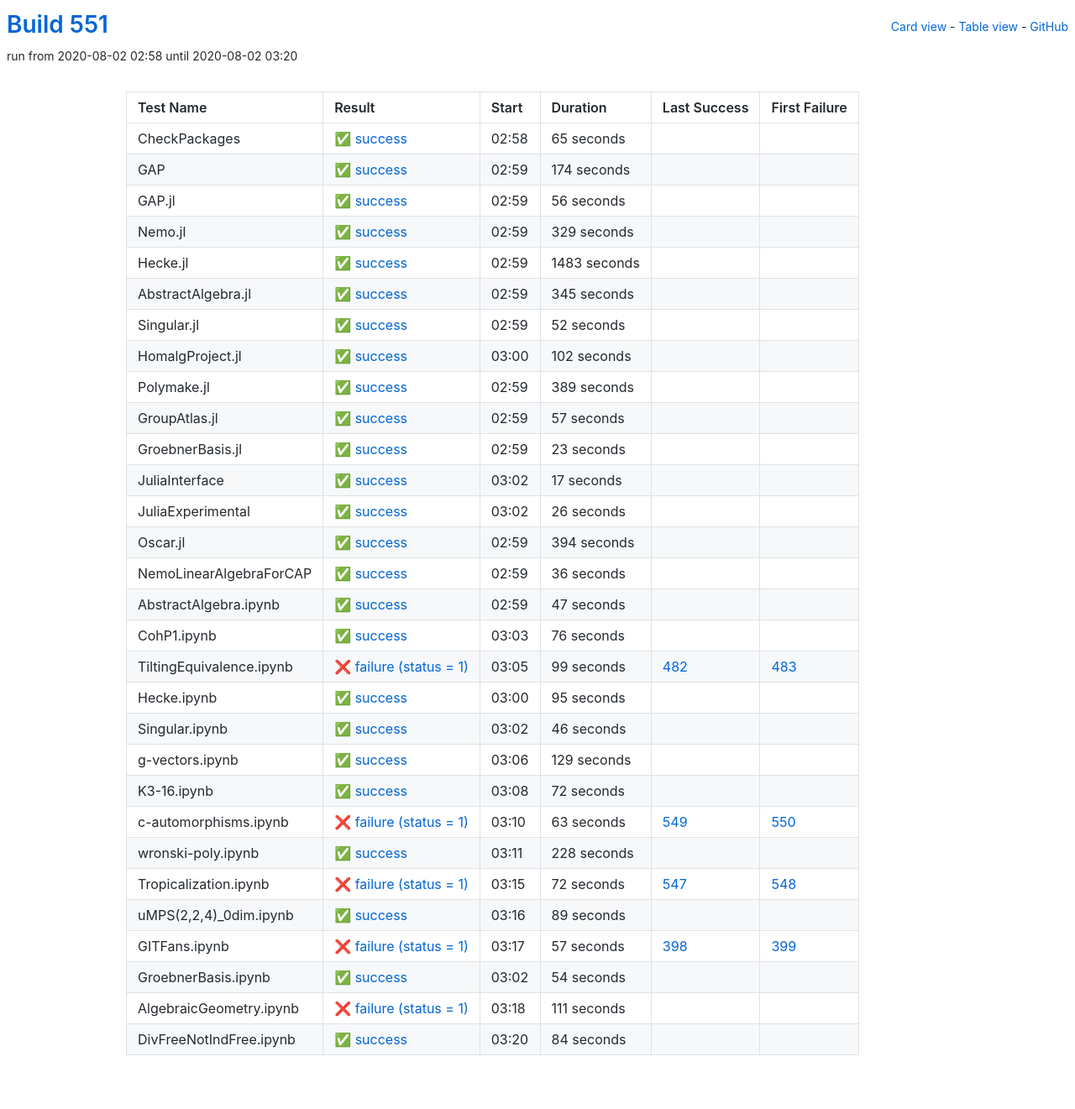
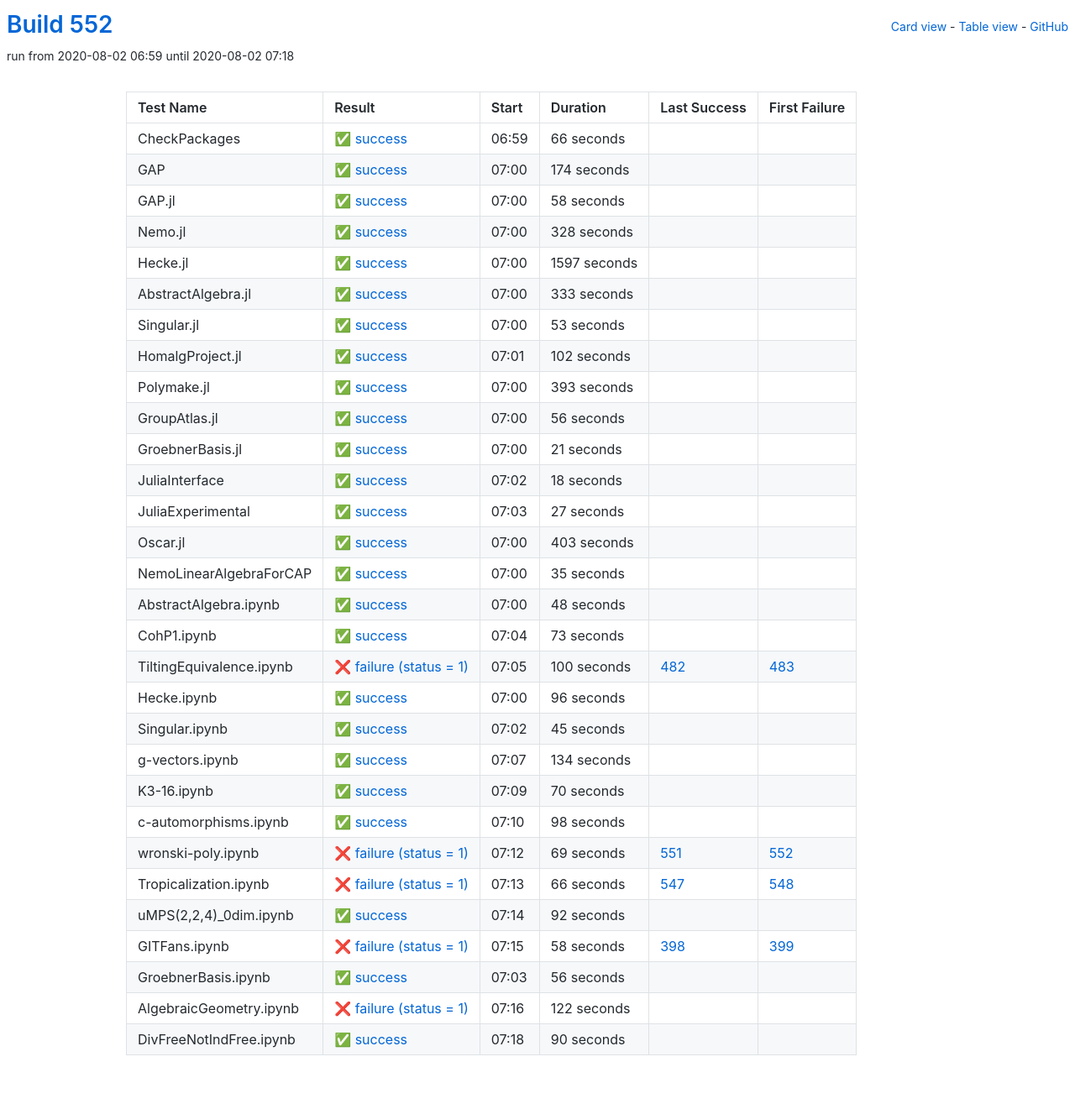
Before and after one commit to oscar-system/oscar-ci-status-stable, a Jekyll site: the page built from table.html, in a window 1280 px wide. Shown: the whole page at 84% size. Built offline with Jekyll 4.4.1, drawn with Linux system fonts in a browser that asks for light colours.

Commit message:
Build #552

```diff
--- a/_data/ci.yml
+++ b/_data/ci.yml
@@ -1,6 +1,6 @@
 ---
-build: 551
-build_url: https://oscarci.mathematik.uni-kl.de/job/oscar-stable/551/
+build: 552
+build_url: https://oscarci.mathematik.uni-kl.de/job/oscar-stable/552/
 job: oscar-stable
 organization: oscar-system
 repo: oscar-ci-status-stable
@@ -8,20 +8,20 @@ repourl: https://github.com/oscar-system/oscar-ci-status-stable
 tests:
 - name: CheckPackages
   id: checkpackages
-  log: https://oscarci.mathematik.uni-kl.de/job/oscar-stable/551/artifact/logs/build-551/CheckPackages.log
-  start: 2020-08-02 02:58
+  log: https://oscarci.mathematik.uni-kl.de/job/oscar-stable/552/artifact/logs/build-552/CheckPackages.log
+  start: 2020-08-02 06:59
   success: true
   exitcode: 0
   status: success
-  duration: 65
+  duration: 66
   last_success: false
   last_success_url:
   first_failure: false
   first_failure_url:
 - name: GAP
   id: gap
-  log: https://oscarci.mathematik.uni-kl.de/job/oscar-stable/551/artifact/logs/build-551/GAP.log
-  start: 2020-08-02 02:59
+  log: https://oscarci.mathematik.uni-kl.de/job/oscar-stable/552/artifact/logs/build-552/GAP.log
+  start: 2020-08-02 07:00
   success: true
   exitcode: 0
   status: success
@@ -32,68 +32,68 @@ tests:
   first_failure_url:
 - name: GAP.jl
   id: gap-jl
-  log: https://oscarci.mathematik.uni-kl.de/job/oscar-stable/551/artifact/logs/build-551/GAP.jl.log
-  start: 2020-08-02 02:59
+  log: https://oscarci.mathematik.uni-kl.de/job/oscar-stable/552/artifact/logs/build-552/GAP.jl.log
+  start: 2020-08-02 07:00
   success: true
   exitcode: 0
   status: success
-  duration: 56
+  duration: 58
   last_success: false
   last_success_url:
   first_failure: false
   first_failure_url:
 - name: Nemo.jl
   id: nemo-jl
-  log: https://oscarci.mathematik.uni-kl.de/job/oscar-stable/551/artifact/logs/build-551/Nemo.jl.log
-  start: 2020-08-02 02:59
+  log: https://oscarci.mathematik.uni-kl.de/job/oscar-stable/552/artifact/logs/build-552/Nemo.jl.log
+  start: 2020-08-02 07:00
   success: true
   exitcode: 0
   status: success
-  duration: 329
+  duration: 328
   last_success: false
   last_success_url:
   first_failure: false
   first_failure_url:
 - name: Hecke.jl
   id: hecke-jl
-  log: https://oscarci.mathematik.uni-kl.de/job/oscar-stable/551/artifact/logs/build-551/Hecke.jl.log
-  start: 2020-08-02 02:59
+  log: https://oscarci.mathematik.uni-kl.de/job/oscar-stable/552/artifact/logs/build-552/Hecke.jl.log
+  start: 2020-08-02 07:00
   success: true
   exitcode: 0
   status: success
-  duration: 1483
+  duration: 1597
   last_success: false
   last_success_url:
   first_failure: false
   first_failure_url:
 - name: AbstractAlgebra.jl
   id: abstractalgebra-jl
-  log: https://oscarci.mathematik.uni-kl.de/job/oscar-stable/551/artifact/logs/build-551/AbstractAlgebra.jl.log
-  start: 2020-08-02 02:59
+  log: https://oscarci.mathematik.uni-kl.de/job/oscar-stable/552/artifact/logs/build-552/AbstractAlgebra.jl.log
+  start: 2020-08-02 07:00
   success: true
   exitcode: 0
   status: success
-  duration: 345
+  duration: 333
   last_success: false
   last_success_url:
   first_failure: false
   first_failure_url:
 - name: Singular.jl
   id: singular-jl
-  log: https://oscarci.mathematik.uni-kl.de/job/oscar-stable/551/artifact/logs/build-551/Singular.jl.log
-  start: 2020-08-02 02:59
+  log: https://oscarci.mathematik.uni-kl.de/job/oscar-stable/552/artifact/logs/build-552/Singular.jl.log
+  start: 2020-08-02 07:00
   success: true
   exitcode: 0
   status: success
-  duration: 52
+  duration: 53
   last_success: false
   last_success_url:
   first_failure: false
   first_failure_url:
 - name: HomalgProject.jl
   id: homalgproject-jl
-  log: https://oscarci.mathematik.uni-kl.de/job/oscar-stable/551/artifact/logs/build-551/HomalgProject.jl.log
-  start: 2020-08-02 03:00
+  log: https://oscarci.mathematik.uni-kl.de/job/oscar-stable/552/artifact/logs/build-552/HomalgProject.jl.log
+  start: 2020-08-02 07:01
   success: true
   exitcode: 0
   status: success
@@ -104,264 +104,264 @@ tests:
   first_failure_url:
 - name: Polymake.jl
   id: polymake-jl
-  log: https://oscarci.mathematik.uni-kl.de/job/oscar-stable/551/artifact/logs/build-551/Polymake.jl.log
-  start: 2020-08-02 02:59
+  log: https://oscarci.mathematik.uni-kl.de/job/oscar-stable/552/artifact/logs/build-552/Polymake.jl.log
+  start: 2020-08-02 07:00
   success: true
   exitcode: 0
   status: success
-  duration: 389
+  duration: 393
   last_success: false
   last_success_url:
   first_failure: false
   first_failure_url:
 - name: GroupAtlas.jl
   id: groupatlas-jl
-  log: https://oscarci.mathematik.uni-kl.de/job/oscar-stable/551/artifact/logs/build-551/GroupAtlas.jl.log
-  start: 2020-08-02 02:59
+  log: https://oscarci.mathematik.uni-kl.de/job/oscar-stable/552/artifact/logs/build-552/GroupAtlas.jl.log
+  start: 2020-08-02 07:00
   success: true
   exitcode: 0
   status: success
-  duration: 57
+  duration: 56
   last_success: false
   last_success_url:
   first_failure: false
   first_failure_url:
 - name: GroebnerBasis.jl
   id: groebnerbasis-jl
-  log: https://oscarci.mathematik.uni-kl.de/job/oscar-stable/551/artifact/logs/build-551/GroebnerBasis.jl.log
-  start: 2020-08-02 02:59
+  log: https://oscarci.mathematik.uni-kl.de/job/oscar-stable/552/artifact/logs/build-552/GroebnerBasis.jl.log
+  start: 2020-08-02 07:00
   success: true
   exitcode: 0
   status: success
-  duration: 23
+  duration: 21
   last_success: false
   last_success_url:
   first_failure: false
   first_failure_url:
 - name: JuliaInterface
   id: juliainterface
-  log: https://oscarci.mathematik.uni-kl.de/job/oscar-stable/551/artifact/logs/build-551/JuliaInterface.log
-  start: 2020-08-02 03:02
+  log: https://oscarci.mathematik.uni-kl.de/job/oscar-stable/552/artifact/logs/build-552/JuliaInterface.log
+  start: 2020-08-02 07:02
   success: true
   exitcode: 0
   status: success
-  duration: 17
+  duration: 18
   last_success: false
   last_success_url:
   first_failure: false
   first_failure_url:
 - name: JuliaExperimental
   id: juliaexperimental
-  log: https://oscarci.mathematik.uni-kl.de/job/oscar-stable/551/artifact/logs/build-551/JuliaExperimental.log
-  start: 2020-08-02 03:02
+  log: https://oscarci.mathematik.uni-kl.de/job/oscar-stable/552/artifact/logs/build-552/JuliaExperimental.log
+  start: 2020-08-02 07:03
   success: true
   exitcode: 0
   status: success
-  duration: 26
+  duration: 27
   last_success: false
   last_success_url:
   first_failure: false
   first_failure_url:
 - name: Oscar.jl
   id: oscar-jl
-  log: https://oscarci.mathematik.uni-kl.de/job/oscar-stable/551/artifact/logs/build-551/Oscar.jl.log
-  start: 2020-08-02 02:59
+  log: https://oscarci.mathematik.uni-kl.de/job/oscar-stable/552/artifact/logs/build-552/Oscar.jl.log
+  start: 2020-08-02 07:00
   success: true
   exitcode: 0
   status: success
-  duration: 394
+  duration: 403
   last_success: false
   last_success_url:
   first_failure: false
   first_failure_url:
 - name: NemoLinearAlgebraForCAP
   id: nemolinearalgebraforcap
-  log: https://oscarci.mathematik.uni-kl.de/job/oscar-stable/551/artifact/logs/build-551/NemoLinearAlgebraForCAP.log
-  start: 2020-08-02 02:59
+  log: https://oscarci.mathematik.uni-kl.de/job/oscar-stable/552/artifact/logs/build-552/NemoLinearAlgebraForCAP.log
+  start: 2020-08-02 07:00
   success: true
   exitcode: 0
   status: success
-  duration: 36
+  duration: 35
   last_success: false
   last_success_url:
   first_failure: false
   first_failure_url:
 - name: AbstractAlgebra.ipynb
   id: abstractalgebra-ipynb
-  log: https://oscarci.mathematik.uni-kl.de/job/oscar-stable/551/artifact/logs/build-551/AbstractAlgebra.ipynb.log
-  start: 2020-08-02 02:59
+  log: https://oscarci.mathematik.uni-kl.de/job/oscar-stable/552/artifact/logs/build-552/AbstractAlgebra.ipynb.log
+  start: 2020-08-02 07:00
   success: true
   exitcode: 0
   status: success
-  duration: 47
+  duration: 48
   last_success: false
   last_success_url:
   first_failure: false
   first_failure_url:
 - name: CohP1.ipynb
   id: cohp1-ipynb
-  log: https://oscarci.mathematik.uni-kl.de/job/oscar-stable/551/artifact/logs/build-551/CohP1.ipynb.log
-  start: 2020-08-02 03:03
+  log: https://oscarci.mathematik.uni-kl.de/job/oscar-stable/552/artifact/logs/build-552/CohP1.ipynb.log
+  start: 2020-08-02 07:04
   success: true
   exitcode: 0
   status: success
-  duration: 76
+  duration: 73
   last_success: false
   last_success_url:
   first_failure: false
   first_failure_url:
 - name: TiltingEquivalence.ipynb
   id: tiltingequivalence-ipynb
-  log: https://oscarci.mathematik.uni-kl.de/job/oscar-stable/551/artifact/logs/build-551/TiltingEquivalence.ipynb.log
-  start: 2020-08-02 03:05
+  log: https://oscarci.mathematik.uni-kl.de/job/oscar-stable/552/artifact/logs/build-552/TiltingEquivalence.ipynb.log
+  start: 2020-08-02 07:05
   success: false
   exitcode: 1
   status: failure
-  duration: 99
+  duration: 100
   last_success: 482
   last_success_url: https://oscarci.mathematik.uni-kl.de/job/oscar-stable/482/
   first_failure: 483
   first_failure_url: https://oscarci.mathematik.uni-kl.de/job/oscar-stable/483/
 - name: Hecke.ipynb
   id: hecke-ipynb
-  log: https://oscarci.mathematik.uni-kl.de/job/oscar-stable/551/artifact/logs/build-551/Hecke.ipynb.log
-  start: 2020-08-02 03:00
+  log: https://oscarci.mathematik.uni-kl.de/job/oscar-stable/552/artifact/logs/build-552/Hecke.ipynb.log
+  start: 2020-08-02 07:00
   success: true
   exitcode: 0
   status: success
-  duration: 95
+  duration: 96
   last_success: false
   last_success_url:
   first_failure: false
   first_failure_url:
 - name: Singular.ipynb
   id: singular-ipynb
-  log: https://oscarci.mathematik.uni-kl.de/job/oscar-stable/551/artifact/logs/build-551/Singular.ipynb.log
-  start: 2020-08-02 03:02
+  log: https://oscarci.mathematik.uni-kl.de/job/oscar-stable/552/artifact/logs/build-552/Singular.ipynb.log
+  start: 2020-08-02 07:02
   success: true
   exitcode: 0
   status: success
-  duration: 46
+  duration: 45
   last_success: false
   last_success_url:
   first_failure: false
   first_failure_url:
 - name: g-vectors.ipynb
   id: g-vectors-ipynb
-  log: https://oscarci.mathematik.uni-kl.de/job/oscar-stable/551/artifact/logs/build-551/g-vectors.ipynb.log
-  start: 2020-08-02 03:06
+  log: https://oscarci.mathematik.uni-kl.de/job/oscar-stable/552/artifact/logs/build-552/g-vectors.ipynb.log
+  start: 2020-08-02 07:07
   success: true
   exitcode: 0
   status: success
-  duration: 129
+  duration: 134
   last_success: false
   last_success_url:
   first_failure: false
   first_failure_url:
 - name: K3-16.ipynb
   id: k3-16-ipynb
-  log: https://oscarci.mathematik.uni-kl.de/job/oscar-stable/551/artifact/logs/build-551/K3-16.ipynb.log
-  start: 2020-08-02 03:08
+  log: https://oscarci.mathematik.uni-kl.de/job/oscar-stable/552/artifact/logs/build-552/K3-16.ipynb.log
+  start: 2020-08-02 07:09
   success: true
   exitcode: 0
   status: success
-  duration: 72
+  duration: 70
   last_success: false
   last_success_url:
   first_failure: false
   first_failure_url:
 - name: c-automorphisms.ipynb
   id: c-automorphisms-ipynb
-  log: https://oscarci.mathematik.uni-kl.de/job/oscar-stable/551/artifact/logs/build-551/c-automorphisms.ipynb.log
-  start: 2020-08-02 03:10
-  success: false
-  exitcode: 1
-  status: failure
-  duration: 63
-  last_success: 549
-  last_success_url: https://oscarci.mathematik.uni-kl.de/job/oscar-stable/549/
-  first_failure: 550
-  first_failure_url: https://oscarci.mathematik.uni-kl.de/job/oscar-stable/550/
-- name: wronski-poly.ipynb
-  id: wronski-poly-ipynb
-  log: https://oscarci.mathematik.uni-kl.de/job/oscar-stable/551/artifact/logs/build-551/wronski-poly.ipynb.log
-  start: 2020-08-02 03:11
+  log: https://oscarci.mathematik.uni-kl.de/job/oscar-stable/552/artifact/logs/build-552/c-automorphisms.ipynb.log
+  start: 2020-08-02 07:10
   success: true
   exitcode: 0
   status: success
-  duration: 228
+  duration: 98
   last_success: false
   last_success_url:
   first_failure: false
   first_failure_url:
-- name: Tropicalization.ipynb
-  id: tropicalization-ipynb
-  log: https://oscarci.mathematik.uni-kl.de/job/oscar-stable/551/artifact/logs/build-551/Tropicalization.ipynb.log
-  start: 2020-08-02 03:15
+- name: wronski-poly.ipynb
+  id: wronski-poly-ipynb
+  log: https://oscarci.mathematik.uni-kl.de/job/oscar-stable/552/artifact/logs/build-552/wronski-poly.ipynb.log
+  start: 2020-08-02 07:12
   success: false
   exitcode: 1
   status: failure
-  duration: 72
+  duration: 69
+  last_success: 551
+  last_success_url: https://oscarci.mathematik.uni-kl.de/job/oscar-stable/551/
+  first_failure: 552
+  first_failure_url: https://oscarci.mathematik.uni-kl.de/job/oscar-stable/552/
+- name: Tropicalization.ipynb
+  id: tropicalization-ipynb
+  log: https://oscarci.mathematik.uni-kl.de/job/oscar-stable/552/artifact/logs/build-552/Tropicalization.ipynb.log
+  start: 2020-08-02 07:13
+  success: false
+  exitcode: 1
+  status: failure
+  duration: 66
   last_success: 547
   last_success_url: https://oscarci.mathematik.uni-kl.de/job/oscar-stable/547/
   first_failure: 548
   first_failure_url: https://oscarci.mathematik.uni-kl.de/job/oscar-stable/548/
 - name: uMPS(2,2,4)_0dim.ipynb
   id: umps-2-2-4-0dim-ipynb
-  log: https://oscarci.mathematik.uni-kl.de/job/oscar-stable/551/artifact/logs/build-551/uMPS-2-2-4-_0dim.ipynb.log
-  start: 2020-08-02 03:16
+  log: https://oscarci.mathematik.uni-kl.de/job/oscar-stable/552/artifact/logs/build-552/uMPS-2-2-4-_0dim.ipynb.log
+  start: 2020-08-02 07:14
   success: true
   exitcode: 0
   status: success
-  duration: 89
+  duration: 92
   last_success: false
   last_success_url:
   first_failure: false
   first_failure_url:
 - name: GITFans.ipynb
   id: gitfans-ipynb
-  log: https://oscarci.mathematik.uni-kl.de/job/oscar-stable/551/artifact/logs/build-551/GITFans.ipynb.log
-  start: 2020-08-02 03:17
+  log: https://oscarci.mathematik.uni-kl.de/job/oscar-stable/552/artifact/logs/build-552/GITFans.ipynb.log
+  start: 2020-08-02 07:15
   success: false
   exitcode: 1
   status: failure
-  duration: 57
+  duration: 58
   last_success: 398
   last_success_url: https://oscarci.mathematik.uni-kl.de/job/oscar-stable/398/
   first_failure: 399
   first_failure_url: https://oscarci.mathematik.uni-kl.de/job/oscar-stable/399/
 - name: GroebnerBasis.ipynb
   id: groebnerbasis-ipynb
-  log: https://oscarci.mathematik.uni-kl.de/job/oscar-stable/551/artifact/logs/build-551/GroebnerBasis.ipynb.log
-  start: 2020-08-02 03:02
+  log: https://oscarci.mathematik.uni-kl.de/job/oscar-stable/552/artifact/logs/build-552/GroebnerBasis.ipynb.log
+  start: 2020-08-02 07:03
   success: true
   exitcode: 0
   status: success
-  duration: 54
+  duration: 56
   last_success: false
   last_success_url:
   first_failure: false
   first_failure_url:
 - name: AlgebraicGeometry.ipynb
   id: algebraicgeometry-ipynb
-  log: https://oscarci.mathematik.uni-kl.de/job/oscar-stable/551/artifact/logs/build-551/AlgebraicGeometry.ipynb.log
-  start: 2020-08-02 03:18
+  log: https://oscarci.mathematik.uni-kl.de/job/oscar-stable/552/artifact/logs/build-552/AlgebraicGeometry.ipynb.log
+  start: 2020-08-02 07:16
   success: false
   exitcode: 1
   status: failure
-  duration: 111
+  duration: 122
   last_success: false
   last_success_url:
   first_failure: false
   first_failure_url:
 - name: DivFreeNotIndFree.ipynb
   id: divfreenotindfree-ipynb
-  log: https://oscarci.mathematik.uni-kl.de/job/oscar-stable/551/artifact/logs/build-551/DivFreeNotIndFree.ipynb.log
-  start: 2020-08-02 03:20
+  log: https://oscarci.mathematik.uni-kl.de/job/oscar-stable/552/artifact/logs/build-552/DivFreeNotIndFree.ipynb.log
+  start: 2020-08-02 07:18
   success: true
   exitcode: 0
   status: success
-  duration: 84
+  duration: 90
   last_success: false
   last_success_url:
   first_failure: false
```
Also changed, not shown: README.md.
